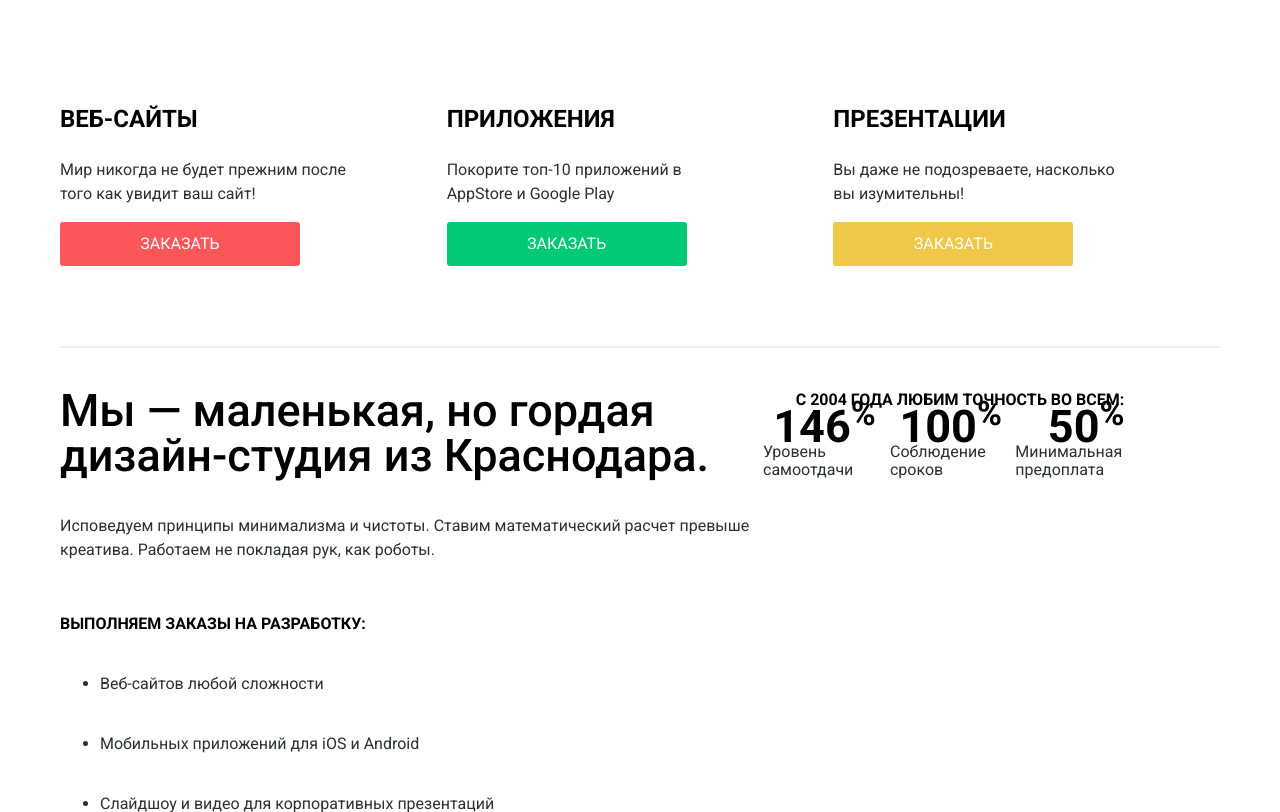
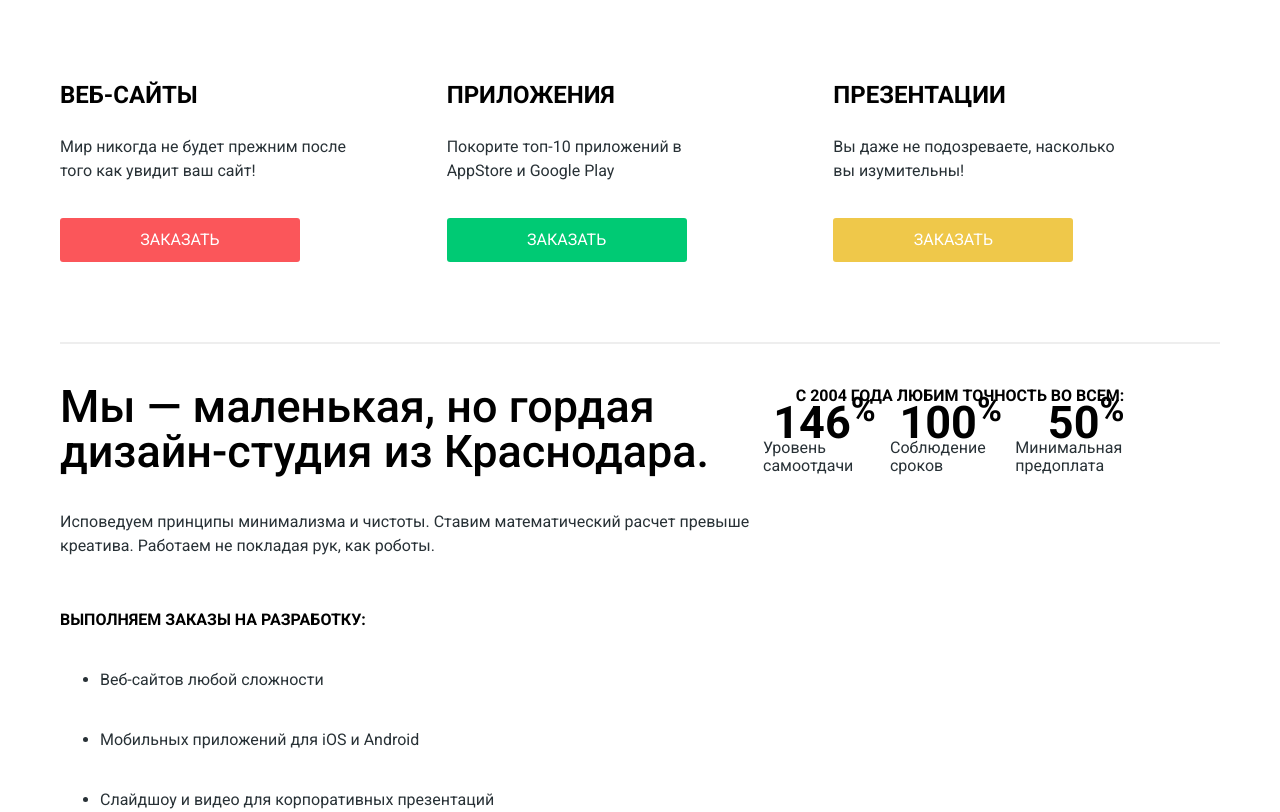
Before and after one commit to Kroshka-Shi/531323-nerds, a plain HTML site: page index.html in a window 1280 px wide. Shown: the part 558-1370 px from the top of the page. Drawn offline with Linux system fonts and the light colour scheme.

Commit message:
Доработки2

```diff
--- a/css/style.css
+++ b/css/style.css
@@ -98,6 +98,14 @@ a {
 .header-logo {
 	width: 160px;
 	height: 65px;
+}
+
+.header-logo:hover {
+	opacity: 0.8;
+}
+
+.header-logo:active {
+	opacity:0.3;
 }
 
 .header-navigation,
@@ -324,6 +332,18 @@ a {
 	padding-right: 100px;
 }
 
+.services-item h3 {
+	padding: 0;
+	margin: 0;
+	margin-bottom: 25px;
+}
+
+.services-item p {
+	margin: 0;
+	padding: 0;
+	margin-bottom: 35px;
+}
+
 .column {
 	display:flex;
 	padding-top:40px;
@@ -337,8 +357,7 @@ a {
 }
 
 .column-wraper {
-	padding-bottom: 50px;
-
+	margin-bottom:50px;
 }
 
 .column-wraper .title {
```
